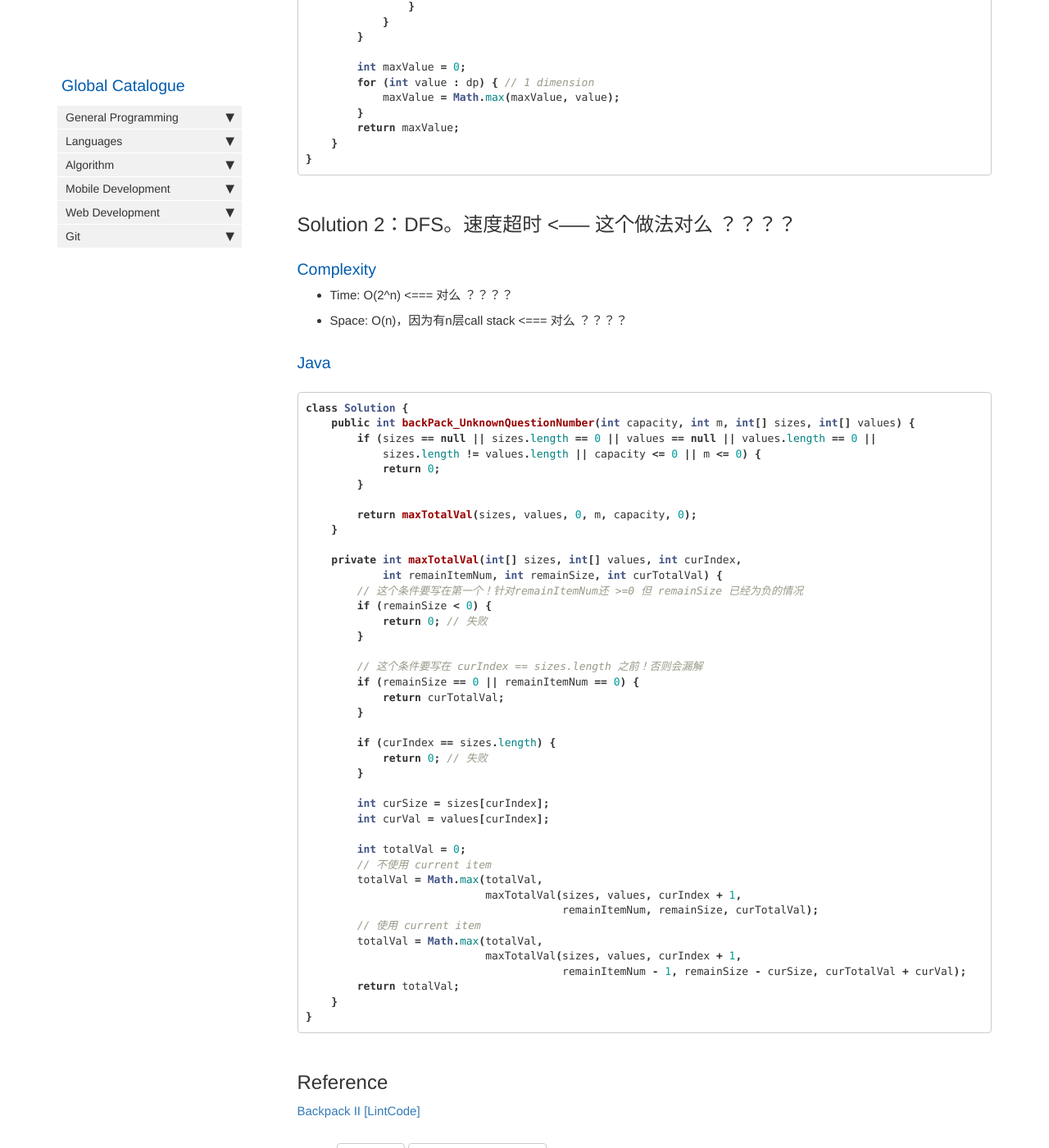
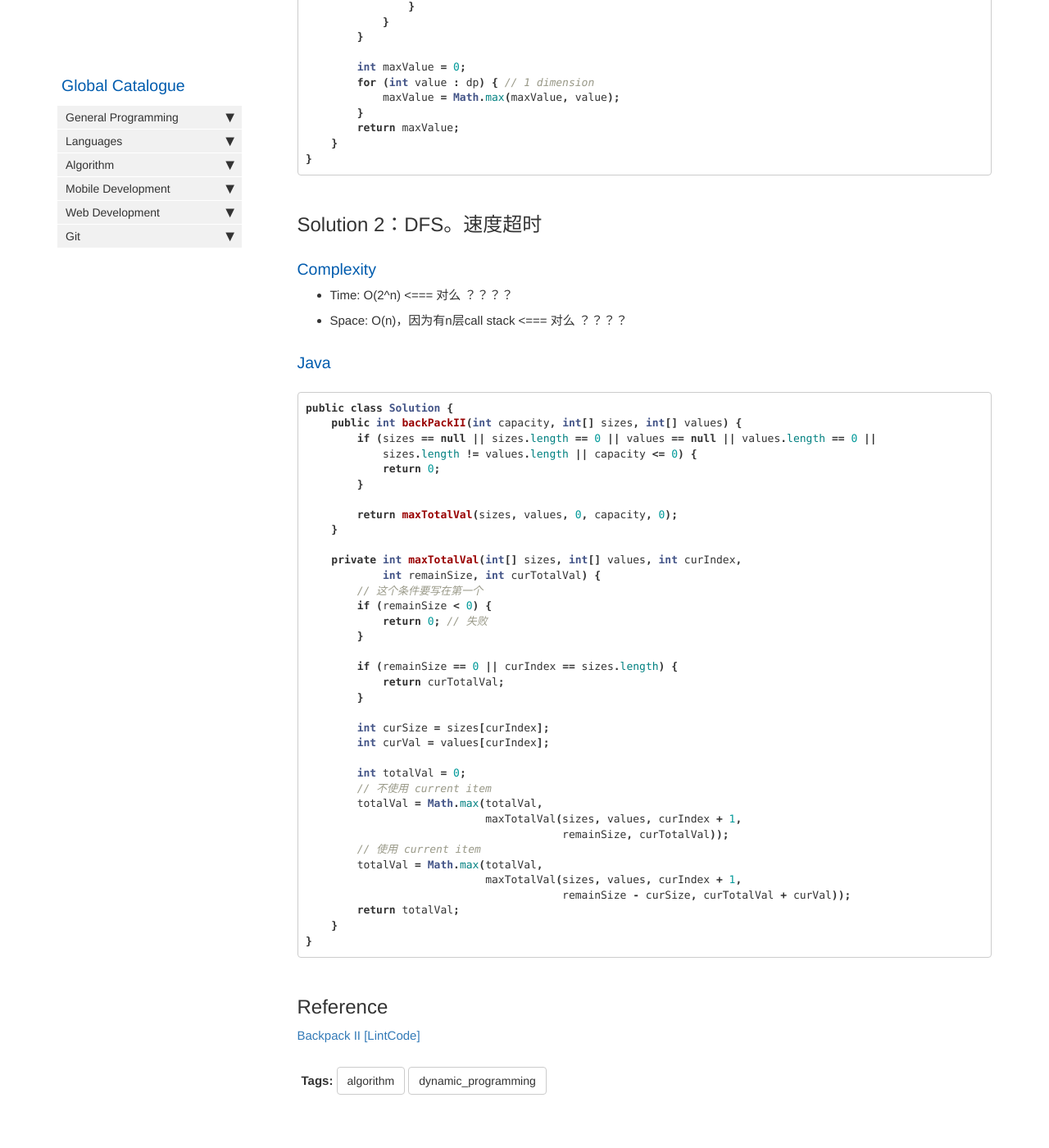
Before and after one commit to HungryOrc/hungryorc.github.io, a Jekyll site: the page built from pages/algorithm/algorithm_backpack_01_2Attr_returnMaxTotalVal.md, in a window 1280 px wide and 1400 px high, scrolled down 3365 px. Shown: the whole window at 82% size. Built offline with Jekyll 4.4.1, drawn with Linux system fonts in a browser that asks for light colours; nearby versions of some CDN libraries; comment, search, counter and statistics services are not loaded.

Commit message:
Update algorithm_backpack_01_2Attr_returnMaxTotalVal.md

````diff
--- a/pages/algorithm/algorithm_backpack_01_2Attr_returnMaxTotalVal.md
+++ b/pages/algorithm/algorithm_backpack_01_2Attr_returnMaxTotalVal.md
@@ -163,7 +163,7 @@ public class Solution {
 }
 ```
 
-## Solution 2：DFS。速度超时 <----- 这个做法对么 ？？？？
+## Solution 2：DFS。速度超时
 
 ### Complexity
 * Time: O(2^n) <=== 对么 ？？？？
@@ -171,30 +171,25 @@ public class Solution {
 
 ### Java
 ```java
-class Solution {
-    public int backPack_UnknownQuestionNumber(int capacity, int m, int[] sizes, int[] values) {
+public class Solution {
+    public int backPackII(int capacity, int[] sizes, int[] values) {
         if (sizes == null || sizes.length == 0 || values == null || values.length == 0 ||
-            sizes.length != values.length || capacity <= 0 || m <= 0) {
+            sizes.length != values.length || capacity <= 0) {
             return 0;
         }
 
-        return maxTotalVal(sizes, values, 0, m, capacity, 0);
+        return maxTotalVal(sizes, values, 0, capacity, 0);
     }
 
     private int maxTotalVal(int[] sizes, int[] values, int curIndex,
-            int remainItemNum, int remainSize, int curTotalVal) {
-        // 这个条件要写在第一个！针对remainItemNum还 >=0 但 remainSize 已经为负的情况
+            int remainSize, int curTotalVal) {
+        // 这个条件要写在第一个
         if (remainSize < 0) {
             return 0; // 失败
         }
 
-        // 这个条件要写在 curIndex == sizes.length 之前！否则会漏解
-        if (remainSize == 0 || remainItemNum == 0) {
+        if (remainSize == 0 || curIndex == sizes.length) {
             return curTotalVal;
-        }
-
-        if (curIndex == sizes.length) {
-            return 0; // 失败
         }
 
         int curSize = sizes[curIndex];
@@ -204,11 +199,11 @@ class Solution {
         // 不使用 current item
         totalVal = Math.max(totalVal,
                             maxTotalVal(sizes, values, curIndex + 1,
-                                        remainItemNum, remainSize, curTotalVal);
+                                        remainSize, curTotalVal));
         // 使用 current item
         totalVal = Math.max(totalVal,
                             maxTotalVal(sizes, values, curIndex + 1,
-                                        remainItemNum - 1, remainSize - curSize, curTotalVal + curVal);
+                                        remainSize - curSize, curTotalVal + curVal));
         return totalVal;
     }
 }
````
